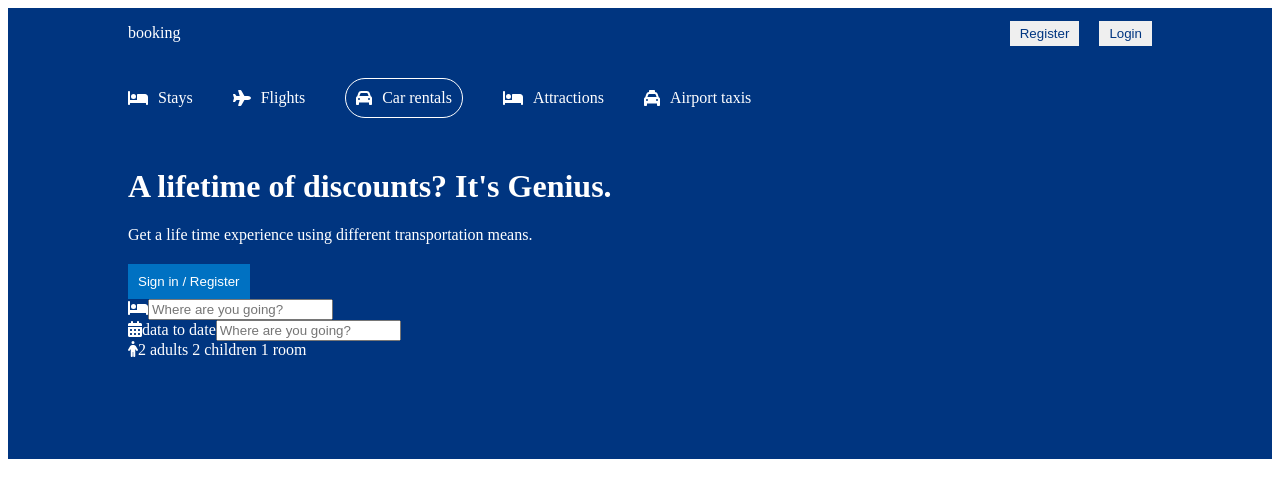
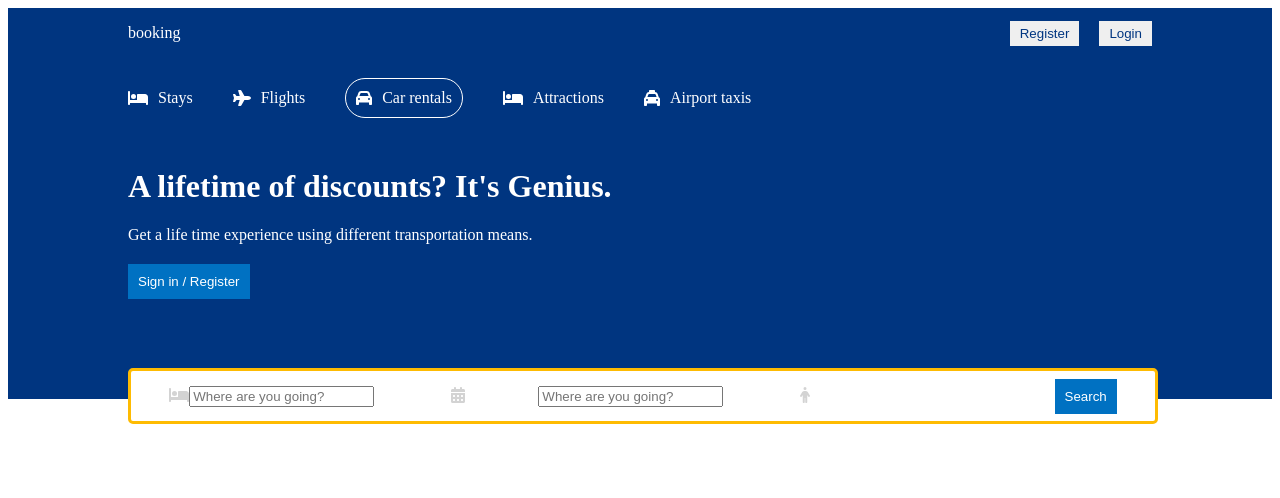
Before and after one commit to EngNelson/hotel-booking, a React (Create React App) app: page / in a window 1280 px wide. Shown: the top 498 px of the page. Built offline with nearby package versions, Linux system fonts and the light colour scheme.

Commit message:
header in progress

```diff
--- a/src/components/header/Header.jsx
+++ b/src/components/header/Header.jsx
@@ -62,6 +62,9 @@
             <FontAwesomeIcon icon={faPerson} className="headerIcon" />
             <span className="headerSearchText">2 adults 2 children 1 room</span>
           </div>
+          <div className="headerSearchItem">
+            <button className="headerBtn">Search</button>
+          </div>
         </div>
       </div>
     </div>
--- a/src/components/header/header.css
+++ b/src/components/header/header.css
@@ -3,6 +3,7 @@
     color: white;
     display: flex;
     justify-content: center;
+    position: relative;
 }
 
 .headerContainer {
@@ -41,3 +42,22 @@
     padding: 10px;
     cursor: pointer;
 }
+
+.headerSearch {
+    height: 30px;
+    background-color: white;
+    border: 3px solid #febb02;
+    display: flex;
+    align-items: center;
+    justify-content: space-around;
+    padding: 10px 0px;
+    border-radius: 5px;
+    position: absolute;
+    bottom: -25px;
+    width: 100%;
+    max-width: 1024px;
+}
+
+.headerIcon {
+    color: lightgray;
+}
```
